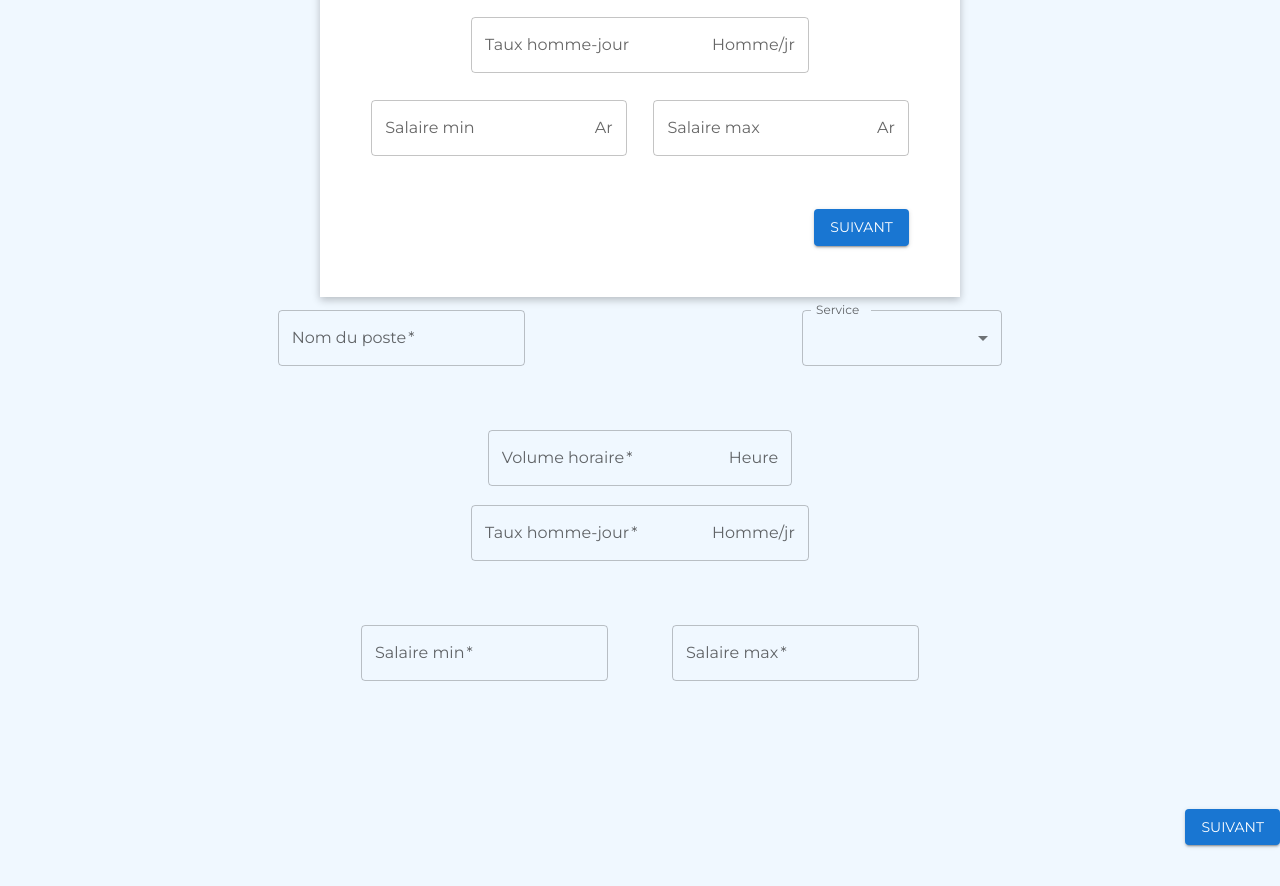
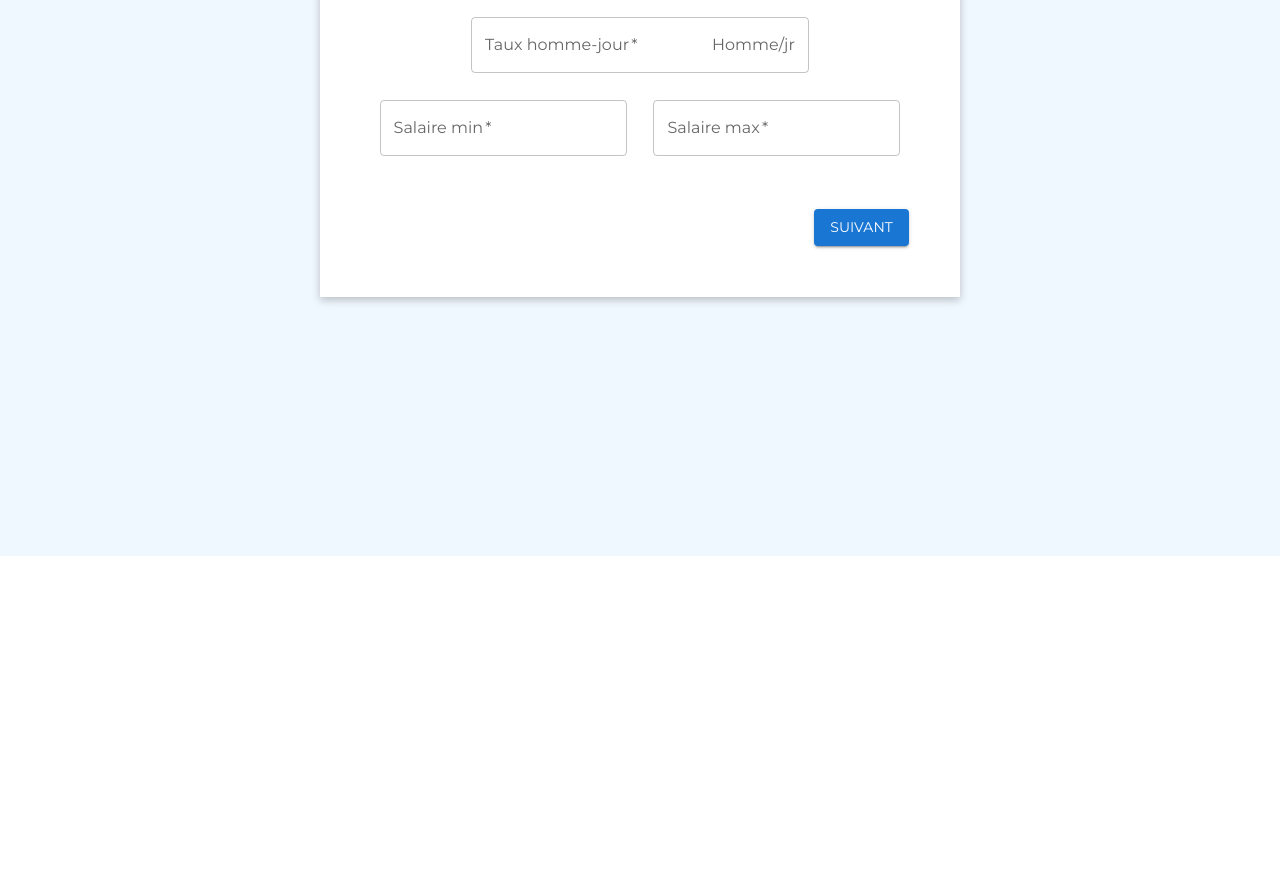
Before and after one commit to Nante1905/rh-frontend, a React (Vite) app: page / in a window 1280 px wide. Shown: the part 308-1194 px from the top of the page. After the commit the page ends 864 px from the top, so only its background shows below. Built offline with nearby package versions, Linux system fonts and the light colour scheme.

Commit message:
[correction] remove duplicated form in job-info

```diff
--- a/src/components/form-annonce/job-info/job-info.component.tsx
+++ b/src/components/form-annonce/job-info/job-info.component.tsx
@@ -60,18 +60,21 @@ const JobInfo = () => {
         <div className="job-info_title">
           <h1>Expression des besoins</h1>
         </div>
+
         <form onSubmit={handleSuivant}>
           <div className="job-info_head">
             <TextField
               variant="outlined"
               label="Nom du poste"
               onChange={(event) => handleChangeInput(event, setJobTile)}
+              required
             />
             <ServiceSelect
               option={services}
               selectLabel="Service"
               selectValue={selectedValue}
               onChange={handleChangeSelect}
+              required
             />
           </div>
           <div className="job-info_hour">
@@ -84,6 +87,7 @@ const JobInfo = () => {
                 ),
               }}
               onChange={(event) => handleChangeInput(event, setVolumeHoraire)}
+              required
             />
             <br />
             <TextField
@@ -95,6 +99,7 @@ const JobInfo = () => {
                 ),
               }}
               onChange={(event) => handleChangeInput(event, setTauxHJ)}
+              required
             />
           </div>
           <div className="job-info_salary">
@@ -102,23 +107,15 @@ const JobInfo = () => {
               variant="outlined"
               label="Salaire min"
               type="number"
-              InputProps={{
-                endAdornment: (
-                  <InputAdornment position="end">Ar</InputAdornment>
-                ),
-              }}
               onChange={(event) => handleChangeInput(event, setSalaireMin)}
+              required
             />
             <TextField
               variant="outlined"
               label="Salaire max"
               type="number"
-              InputProps={{
-                endAdornment: (
-                  <InputAdornment position="end">Ar</InputAdornment>
-                ),
-              }}
               onChange={(event) => handleChangeInput(event, setSalaireMax)}
+              required
             />
           </div>
           <div className="job-info_next-button">
@@ -128,69 +125,6 @@ const JobInfo = () => {
           </div>
         </form>
       </div>
-      <form onSubmit={handleSuivant}>
-        <div className="job-info_head">
-          <TextField
-            variant="outlined"
-            label="Nom du poste"
-            onChange={(event) => handleChangeInput(event, setJobTile)}
-            required
-          />
-          <ServiceSelect
-            option={services}
-            selectLabel="Service"
-            selectValue={selectedValue}
-            onChange={handleChangeSelect}
-            required
-          />
-        </div>
-        <div className="job-info_hour">
-          <TextField
-            variant="outlined"
-            label="Volume horaire"
-            InputProps={{
-              endAdornment: (
-                <InputAdornment position="end">Heure</InputAdornment>
-              ),
-            }}
-            onChange={(event) => handleChangeInput(event, setVolumeHoraire)}
-            required
-          />
-          <br />
-          <TextField
-            variant="outlined"
-            label="Taux homme-jour"
-            InputProps={{
-              endAdornment: (
-                <InputAdornment position="end">Homme/jr</InputAdornment>
-              ),
-            }}
-            onChange={(event) => handleChangeInput(event, setTauxHJ)}
-            required
-          />
-        </div>
-        <div className="job-info_salary">
-          <TextField
-            variant="outlined"
-            label="Salaire min"
-            type="number"
-            onChange={(event) => handleChangeInput(event, setSalaireMin)}
-            required
-          />
-          <TextField
-            variant="outlined"
-            label="Salaire max"
-            type="number"
-            onChange={(event) => handleChangeInput(event, setSalaireMax)}
-            required
-          />
-        </div>
-        <div className="job-info_next-button">
-          <Button type="submit" variant="contained">
-            Suivant
-          </Button>
-        </div>
-      </form>
     </div>
   );
 };
```
